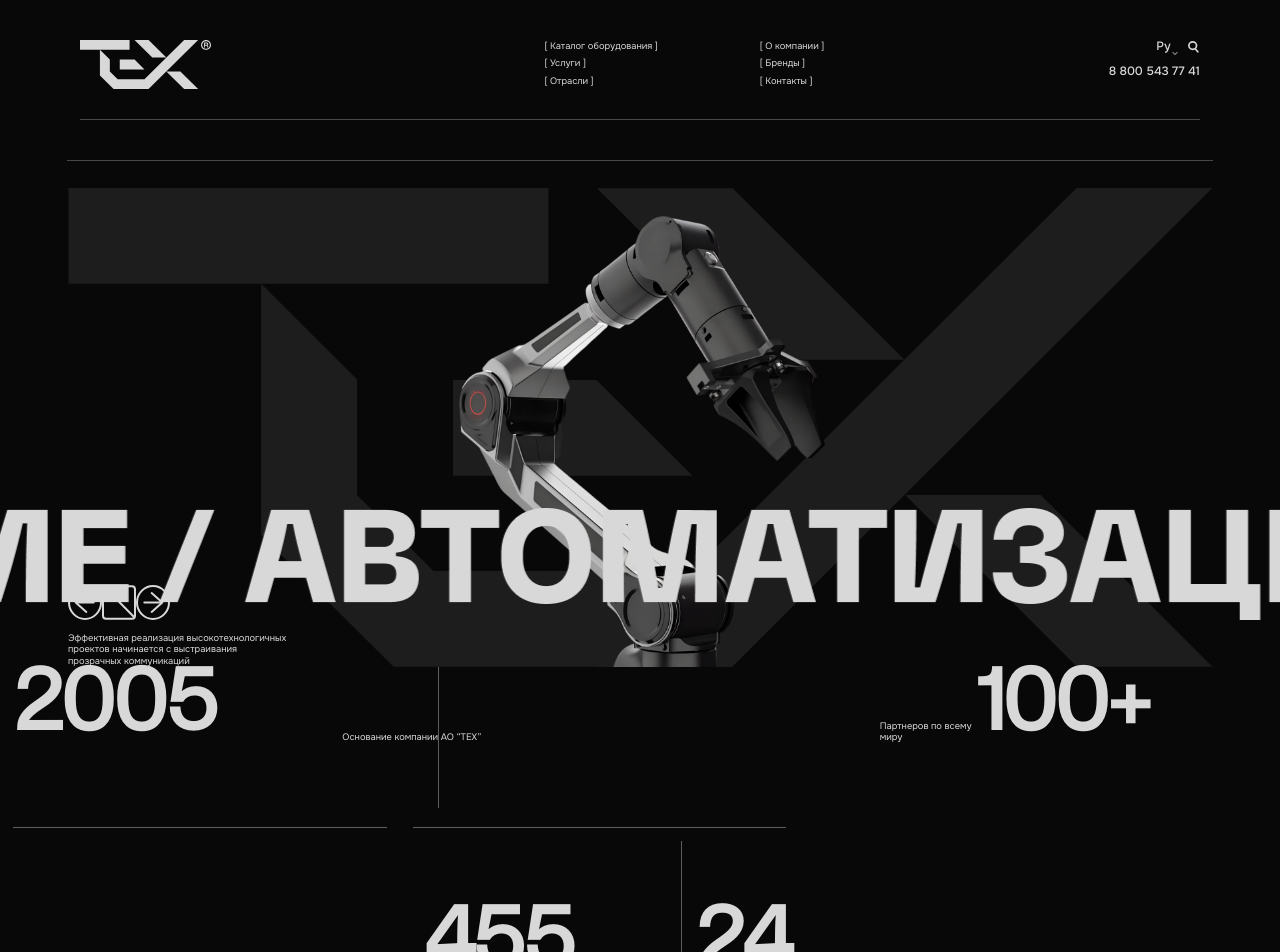
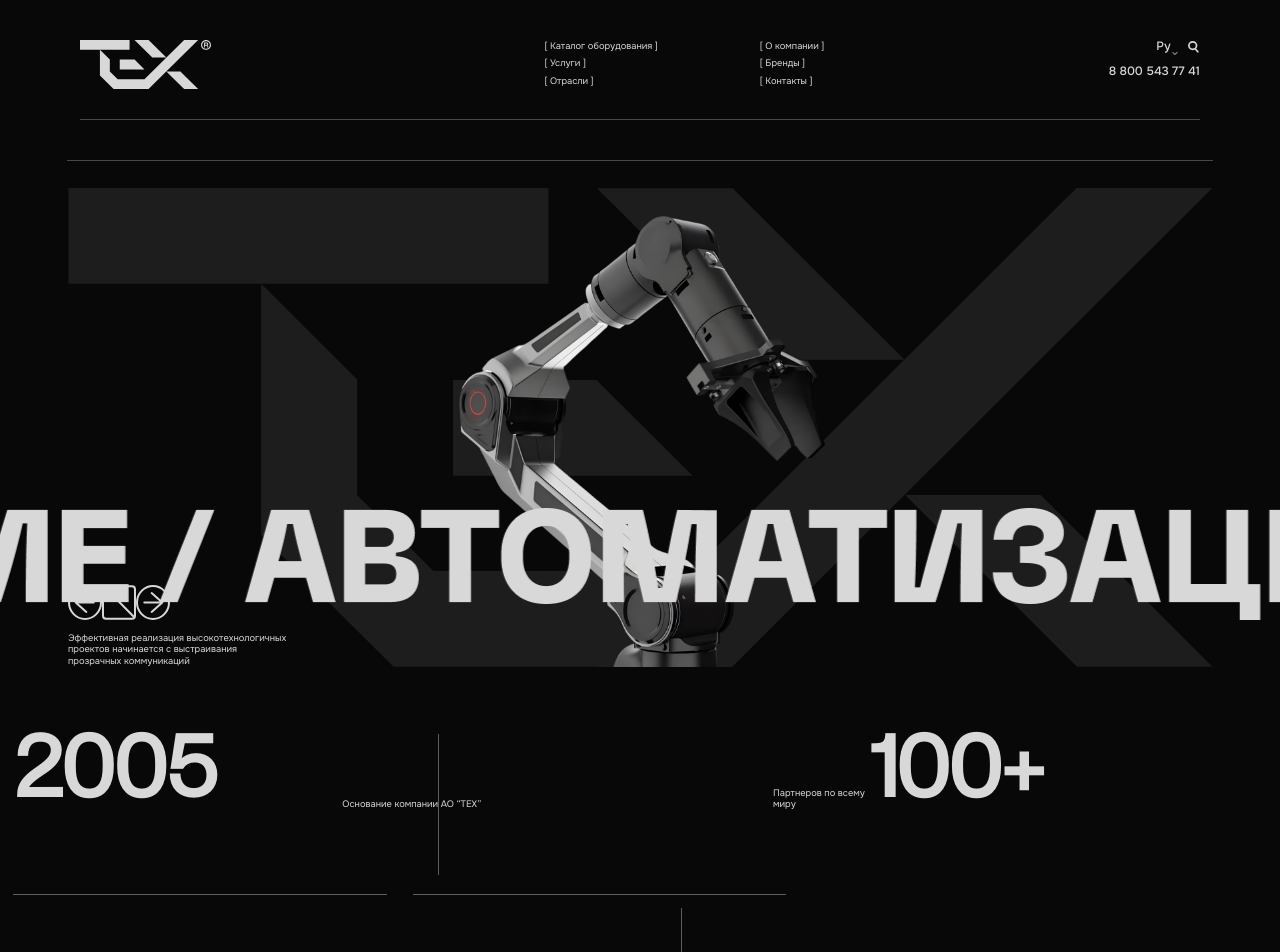
Before and after one commit to matilda081133-sketch/teh, a React (Vite) app: page /about in a window 1280 px wide. Shown: the top 952 px of the page. Built offline with nearby package versions, Linux system fonts and the light colour scheme.

Commit message:
fix: move marquee heading behind the robot creative and push 2005 section down

```diff
--- a/src/components/AboutSection1.module.css
+++ b/src/components/AboutSection1.module.css
@@ -1,8 +1,9 @@
 .frameParent {
-  width: 1740px;
+  width: 90.625vw;
   align-items: flex-start;
   justify-content: space-between;
   padding: var(--padding-0) var(--padding-20) var(--padding-0) var(--padding-0);
+  margin-top: 5.208vw; /* pushes the section lower */
   box-sizing: border-box;
   gap: var(--gap-20);
   text-align: left;
--- a/src/pages/About.module.css
+++ b/src/pages/About.module.css
@@ -189,7 +189,7 @@
   position: absolute;
   top: 508px;
   left: 0;
-  z-index: 3;
+  z-index: 1;
 }
 .marqueeContent {
   display: inline-flex;
```
